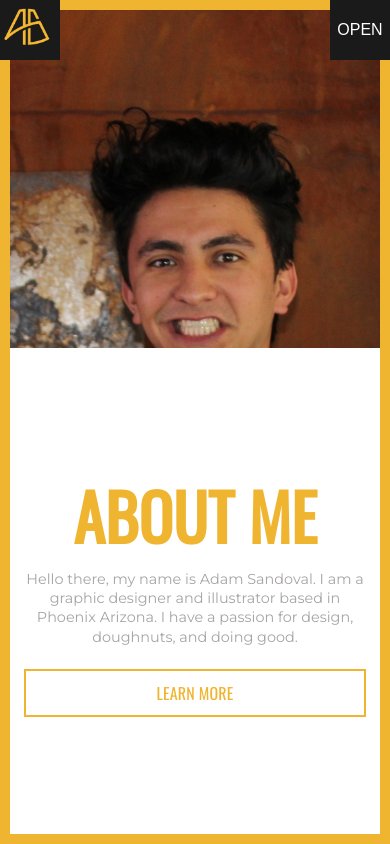
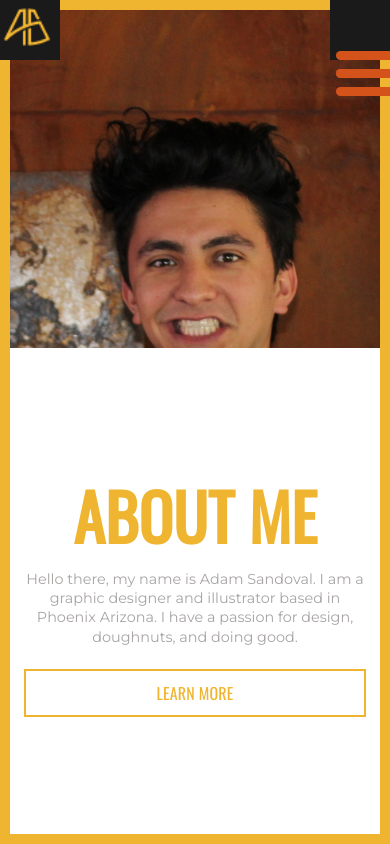
Before and after one commit to adamsandoval/adamsandoval.github.io, a plain HTML site: page index.html in a window 390 px wide. Shown: the top 844 px of the page. Drawn offline with nearby package versions, Linux system fonts and the light colour scheme; a web font is replaced by a local one.

Commit message:
Hamburger Menu
Adding in hamburger menu with animation.

```diff
--- a/css/main.css
+++ b/css/main.css
@@ -134,6 +134,84 @@ MENU
 	color: gray;
 }
 
+
+/********** Hamburger ***********/
+
+#nav-icon3 {
+  width: 60px;
+  height: 45px;
+  position: relative;
+  margin: 50px auto;
+  -webkit-transform: rotate(0deg);
+  -moz-transform: rotate(0deg);
+  -o-transform: rotate(0deg);
+  transform: rotate(0deg);
+  -webkit-transition: .5s ease-in-out;
+  -moz-transition: .5s ease-in-out;
+  -o-transition: .5s ease-in-out;
+  transition: .5s ease-in-out;
+  cursor: pointer;
+}
+
+ #nav-icon3 span {
+  display: block;
+  position: absolute;
+  height: 9px;
+  width: 100%;
+  background: #d3531a;
+  border-radius: 9px;
+  opacity: 1;
+  left: 0;
+  -webkit-transform: rotate(0deg);
+  -moz-transform: rotate(0deg);
+  -o-transform: rotate(0deg);
+  transform: rotate(0deg);
+  -webkit-transition: .25s ease-in-out;
+  -moz-transition: .25s ease-in-out;
+  -o-transition: .25s ease-in-out;
+  transition: .25s ease-in-out;
+}
+
+
+/* Icon 3 */
+
+#nav-icon3 span:nth-child(1) {
+  top: 0px;
+}
+
+#nav-icon3 span:nth-child(2),#nav-icon3 span:nth-child(3) {
+  top: 18px;
+}
+
+#nav-icon3 span:nth-child(4) {
+  top: 36px;
+}
+
+#nav-icon3.open span:nth-child(1) {
+  top: 18px;
+  width: 0%;
+  left: 50%;
+}
+
+#nav-icon3.open span:nth-child(2) {
+  -webkit-transform: rotate(45deg);
+  -moz-transform: rotate(45deg);
+  -o-transform: rotate(45deg);
+  transform: rotate(45deg);
+}
+
+#nav-icon3.open span:nth-child(3) {
+  -webkit-transform: rotate(-45deg);
+  -moz-transform: rotate(-45deg);
+  -o-transform: rotate(-45deg);
+  transform: rotate(-45deg);
+}
+
+#nav-icon3.open span:nth-child(4) {
+  top: 18px;
+  width: 0%;
+  left: 50%;
+}
 
 
 /***********************************************
--- a/index.html
+++ b/index.html
@@ -15,18 +15,29 @@
 <body>
 
 
-	<div class="logo"> <img src="images/AS_Monogram_medium-01.png" alt="logo" height="90%" width="auto"/> </div>
-	<button class="menu__hamburger"> OPEN </button>
+	<div class="logo">
+  		<a href="../index.html">
+  			<img src="images/AS_Monogram_small-01.png" alt="logo" height="90%" width="auto"/>
+		</a>
+  	</div>
+	<button class="menu__hamburger">
+		<div id="nav-icon3">
+		  <span></span>
+		  <span></span>
+		  <span></span>
+		  <span></span>
+		</div>
+  	</button>
 
   	<nav class="menu hidden">
       <div class="menu__list-container">
         <ul class="menu__list">
-    		<li class="menu__item">  <a href="#">About</a></li>
+    		<li class="menu__item">  <a href="index.html">About</a></li>
      	  <li class="menu__item menu__sub-list">
     			 <a href="#"> Porfolio </a>
       		<ul class="menu__list">
-    			  <li class="menu__item portfolio__item"> <a href="trijacks.html">Trijacks</a></li>
-    			  <li class="menu__item portfolio__item"> <a href="#">  Liquis Design</a></li>
+    			  <li class="menu__item portfolio__item"> <a href="trijacks/index.html">Trijacks</a></li>
+    			  <li class="menu__item portfolio__item"> <a href="#">Liquis Design</a></li>
     			  <li class="menu__item portfolio__item"> <a href="#">DevYes</a></li>
     			  <li class="menu__item portfolio__item"> <a href="#">Oranje</a></li>
     			  <li class="menu__item portfolio__item"> <a href="#">Ridea</a></li>
--- a/js/main.js
+++ b/js/main.js
@@ -1,3 +1,10 @@
+$(document).ready(function(){
+	$('#nav-icon1,#nav-icon2,#nav-icon3,#nav-icon4').click(function(){
+		$(this).toggleClass('open');
+	});
+});
+
+
 (function($){
 
   var menuBtn = $('.menu__hamburger');
```
Also changed, not shown: trijacks/index.html (+8 -4 lines).
